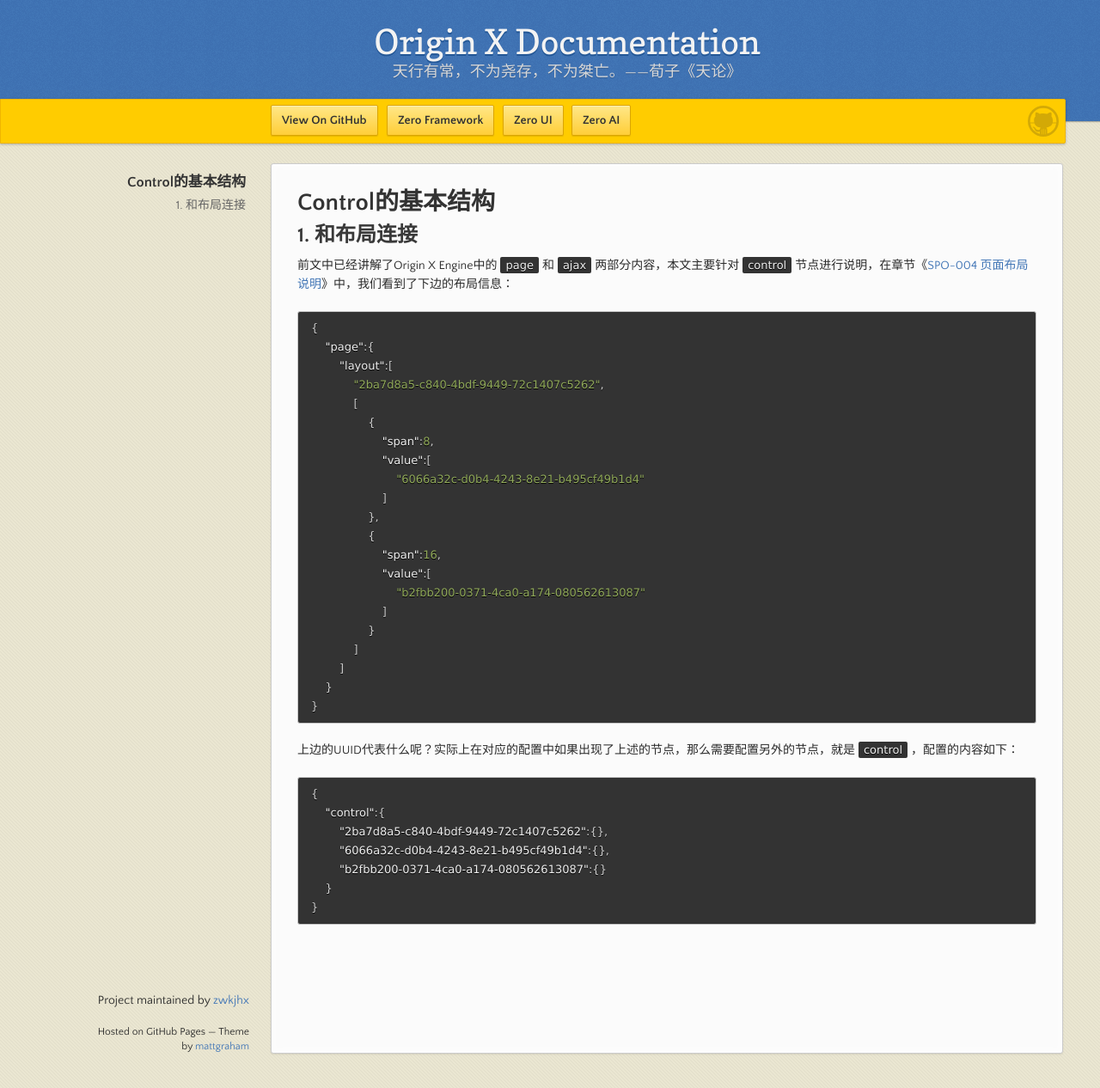
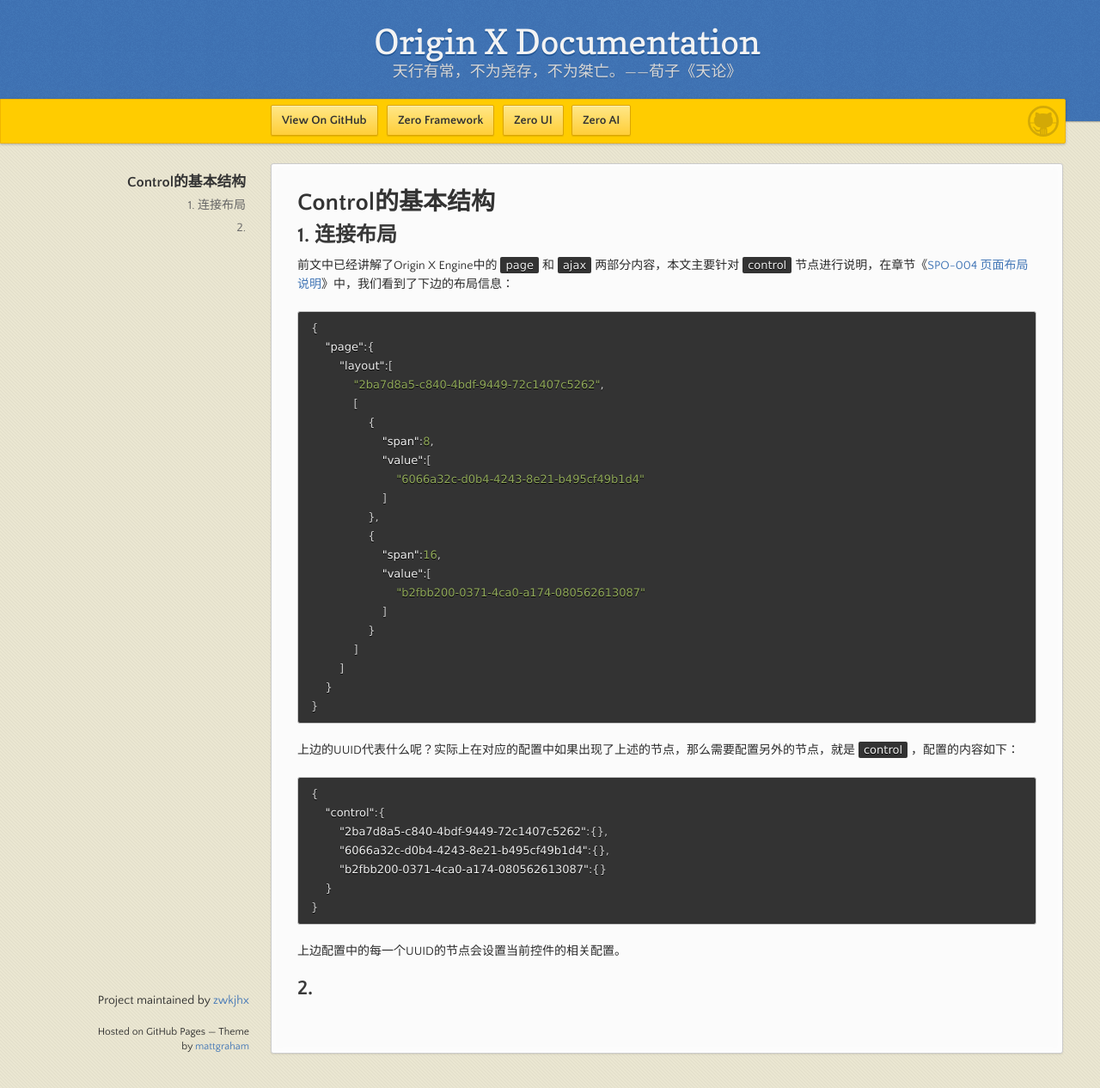
Before and after one commit to zwkjhx/ox-doc, a Jekyll site: the page built from specification/3-origin-xgui-fan/spo-010-controlde-ji-ben-jie-gou.md, in a window 1280 px wide and 1266 px high. Shown: the whole window at 86% size. Built offline with Jekyll 4.4.1, drawn with Linux system fonts in a browser that asks for light colours; our own code applies the rules of GitHub Pages for plain Markdown files.

Commit message:
Updates specification/3-origin-xgui-fan/spo-010-controlde-ji-ben-jie-gou.md
Auto commit by GitBook Editor

````diff
--- a/specification/3-origin-xgui-fan/spo-010-controlde-ji-ben-jie-gou.md
+++ b/specification/3-origin-xgui-fan/spo-010-controlde-ji-ben-jie-gou.md
@@ -1,6 +1,6 @@
 # Control的基本结构
 
-## 1. 和布局连接
+## 1. 连接布局
 
 前文中已经讲解了Origin X Engine中的`page`和`ajax`两部分内容，本文主要针对`control`节点进行说明，在章节《[SPO-004 页面布局说明](/specification/3-origin-xgui-fan/spo-004-ye-mian-bu-ju-shuo-ming.md)》中，我们看到了下边的布局信息：
 
@@ -39,3 +39,7 @@
     }
 }
 ```
+
+上边配置中的每一个UUID的节点会设置当前控件的相关配置。
+
+## 2.
````
